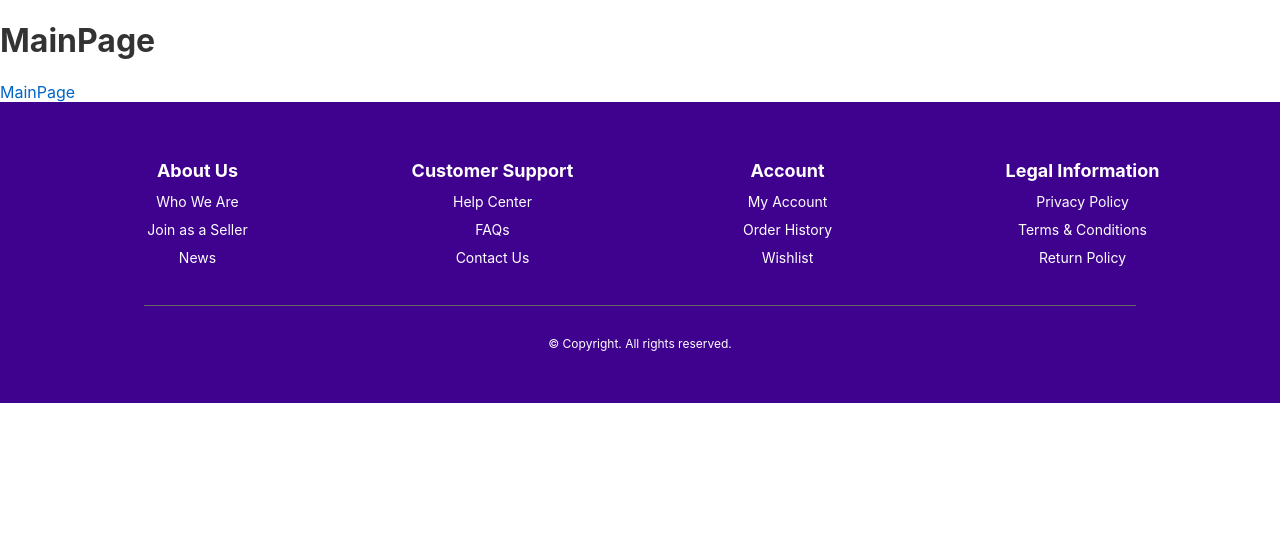
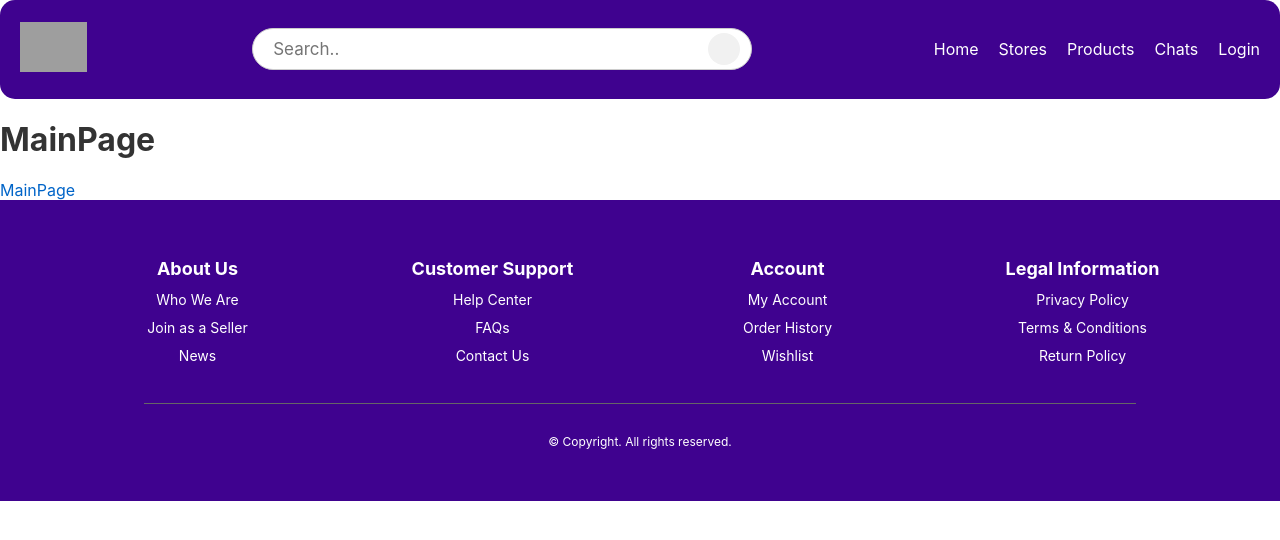
Before and after one commit to dog-Mangy/qatu-frontend, a Svelte app: page /mainpage in a window 1280 px wide. Shown: the top 540 px of the page. Built offline with nearby package versions, Linux system fonts and the light colour scheme; grey boxes are pictures that could not be loaded.

Commit message:
fix: mainpage

```diff
--- a/src/view/routes/MainPage.Router.svelte
+++ b/src/view/routes/MainPage.Router.svelte
@@ -1,15 +1,19 @@
 <script>
-  import Footer from '../components/Footer.Component.svelte';
+	import Header from '../components/Header.svelte';
+	import Footer from '../components/Footer.Component.svelte';
+
+	// We simulate the role. We could then bring it in from the real login.
+	let userRole = 'buyer'; // Change it to 'buyer', 'seller', etc.
 </script>
 
-<h1>MainPage</h1>
-
-<a href="/mainPage">MainPage</a>
+<!-- Here we put the header and pass it the userRole -->
+<Header {userRole} />
 
 <main>
+	<h1>MainPage</h1>
 
+	<a href="/mainPage">MainPage</a>
+</main>
 
-<!-- Instancias el Footer aquí -->
+<!-- Instances the Footer here -->
 <Footer />
-
-</main>
```
